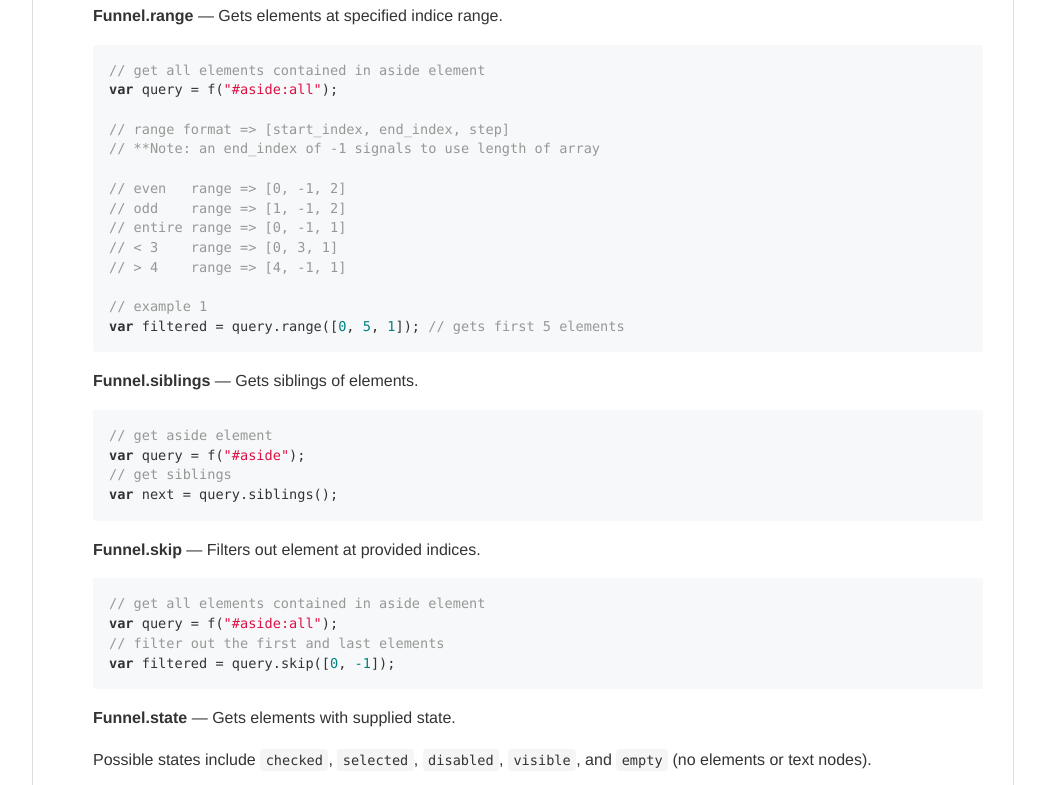
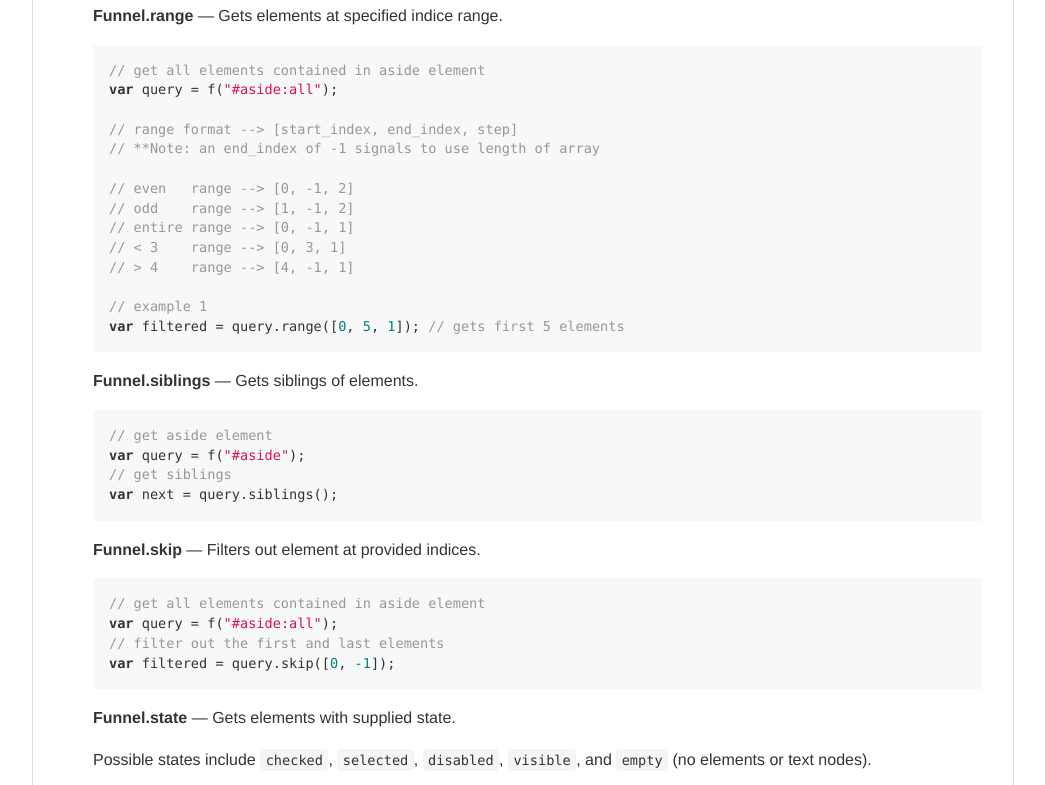
Before and after one commit to cgabriel5/funneljs, a website: page markdown/preview/README.html in a window 1280 px wide. Shown: the part 5880-6665 px from the top of the page, without its empty margins (117-1162 px from the left). Drawn offline with Linux system fonts and the light colour scheme.

Commit message:
chore: Update markdown preview README.html
Update README.html to reflect the README.md changes.

```diff
--- a/markdown/preview/README.html
+++ b/markdown/preview/README.html
@@ -257,14 +257,14 @@ f(<span class="hljs-string">"#aside:all"</span>, <span class="hljs-string">"#foo
 <pre class="hljs"><code><span class="hljs-comment">// get all elements contained in aside element</span>
 <span class="hljs-keyword">var</span> query = f(<span class="hljs-string">"#aside:all"</span>);
 
-<span class="hljs-comment">// range format =&gt; [start_index, end_index, step]</span>
+<span class="hljs-comment">// range format --&gt; [start_index, end_index, step]</span>
 <span class="hljs-comment">// **Note: an end_index of -1 signals to use length of array</span>
 
-<span class="hljs-comment">// even   range =&gt; [0, -1, 2]</span>
-<span class="hljs-comment">// odd    range =&gt; [1, -1, 2]</span>
-<span class="hljs-comment">// entire range =&gt; [0, -1, 1]</span>
-<span class="hljs-comment">// &lt; 3    range =&gt; [0, 3, 1]</span>
-<span class="hljs-comment">// &gt; 4    range =&gt; [4, -1, 1]</span>
+<span class="hljs-comment">// even   range --&gt; [0, -1, 2]</span>
+<span class="hljs-comment">// odd    range --&gt; [1, -1, 2]</span>
+<span class="hljs-comment">// entire range --&gt; [0, -1, 1]</span>
+<span class="hljs-comment">// &lt; 3    range --&gt; [0, 3, 1]</span>
+<span class="hljs-comment">// &gt; 4    range --&gt; [4, -1, 1]</span>
 
 <span class="hljs-comment">// example 1</span>
 <span class="hljs-keyword">var</span> filtered = query.range([<span class="hljs-number">0</span>, <span class="hljs-number">5</span>, <span class="hljs-number">1</span>]); <span class="hljs-comment">// gets first 5 elements</span></code></pre><p><strong>Funnel.siblings</strong> &mdash; Gets siblings of elements.</p>
@@ -336,7 +336,7 @@ the said elements. This is very handy when using event delegation.</p>
 <span class="hljs-comment">// the ancestors that have the attribute type set to text</span>
 <span class="hljs-keyword">var</span> text_inputs = f($cont).all().attrs(<span class="hljs-string">"[type=text]"</span>).getStack();</code></pre><p><strong>Event Delegation Filtering</strong> &mdash; Filtering can also be very handy when
 using event delegation.</p>
-<pre class="hljs"><code><span class="hljs-comment">// attached click event listener to DOM</span>
+<pre class="hljs"><code><span class="hljs-comment">// click event listener</span>
 <span class="hljs-built_in">document</span>.addEventListener(<span class="hljs-string">"click"</span>, <span class="hljs-function"><span class="hljs-keyword">function</span>(<span class="hljs-params">e</span>) </span>{
 
     <span class="hljs-comment">// cache the target element</span>
```
